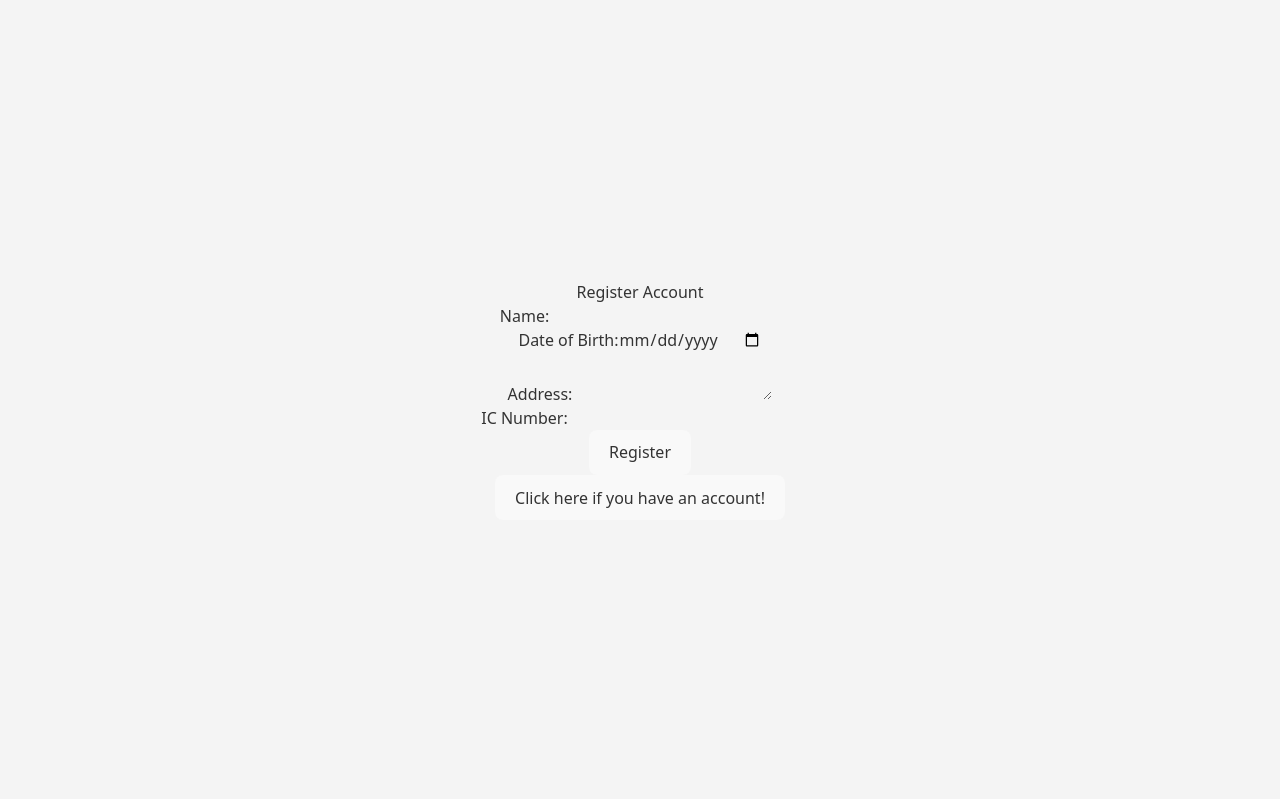
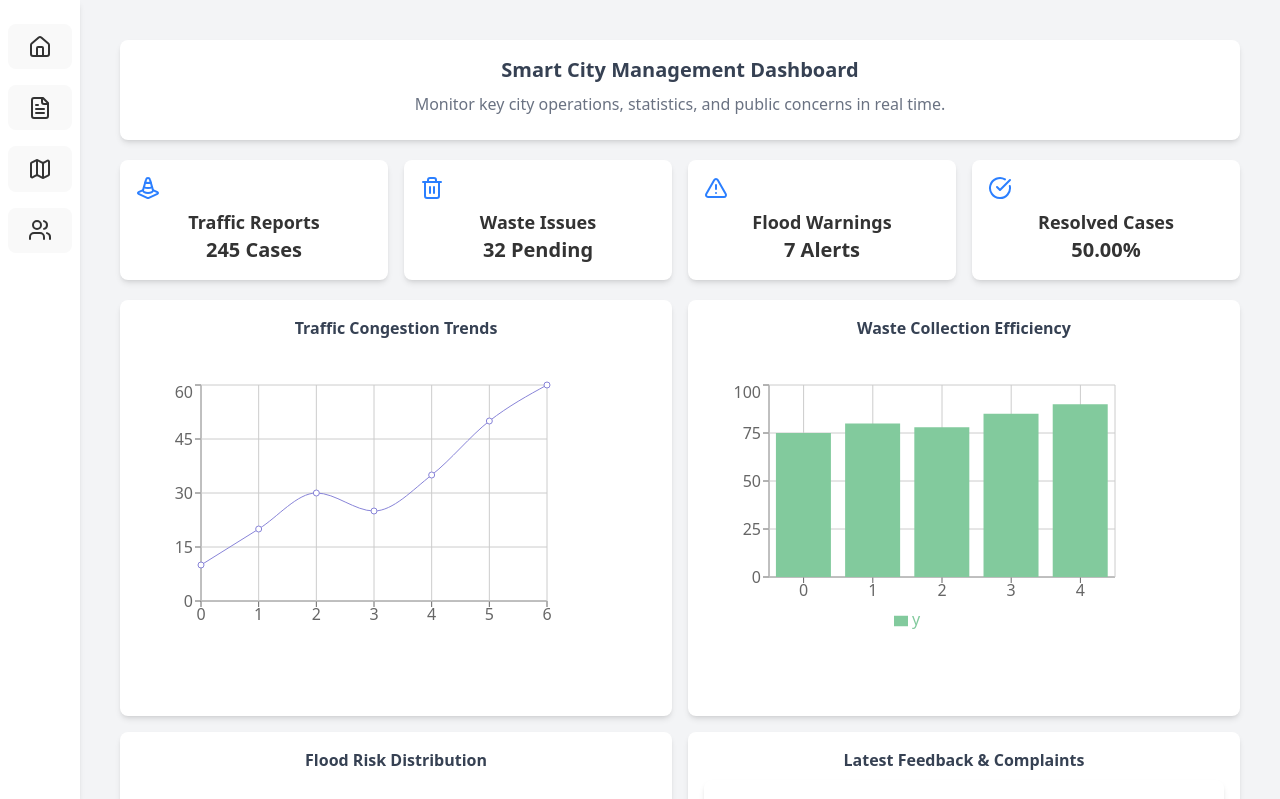
Before and after one commit to Ecocity-The-Try-People/VHack-Ecocity, a React (Vite) app: page /register in a window 1280 px wide. Shown: the top 799 px of the page. Built offline with nearby package versions, Linux system fonts and the light colour scheme.

Commit message:
fixed_css

```diff
--- a/src/App.css
+++ b/src/App.css
@@ -1,9 +1,7 @@
 @import "tailwindcss";
 
 #root {
-  max-width: 1280px;
   margin: 0 auto;
-  padding: 2rem;
   text-align: center;
 }
 
--- a/src/App.jsx
+++ b/src/App.jsx
@@ -6,25 +6,31 @@ import './App.css';
 import Homepage from './page/homepage';
 import Flood_page from './page/flood_page';
 import Traffic_page from './page/traffic_page';
-import Smart_waste_management_page from './page/smart_waste_management_page'
+import Smart_waste_management_page from './page/smart_waste_management_page';
+import Admin from './admin';
+import PublicAdminModule from '@/pages/PublicAdmin'
 
 function App() {
 
   return (
-    <Router>
-      <Routes>
-        <Route path="/" element={<Login />} />
-        <Route path="/register" element={<Register />} />
-        <Route path="/homepage" element={<Homepage />} />
-        <Route path="/traffic" element={<Traffic_page />} />
-        <Route path="/flood_page" element={<Flood_page />} />
-        <Route path="/smart_waste_management_page" element={<Smart_waste_management_page />} />
-      </Routes>
-    </Router>
+    // <Router>
+    //   <Routes>
+    //     <Route path="/" element={<Login />} />
+    //     <Route path="/register" element={<Register />} />
+    //     <Route path="/homepage" element={<Homepage />} />
+    //     <Route path="/traffic" element={<Traffic_page />} />
+    //     <Route path="/flood_page" element={<Flood_page />} />
+    //     <Route path="/smart_waste_management_page" element={<Smart_waste_management_page />} />
+    //     <Route path="/admin_page" element={<Admin />} />
+    //   </Routes>
+    // </Router>
+    <>
+    <div>
+      <PublicAdminModule />
+    </div>
+    </>
   );
-    //   <div>
-    //     <PublicAdminModule />
-    //   </div>
+
 }
 
 export default App;
--- a/src/Styles.jsx
+++ b/src/Styles.jsx
@@ -1,63 +1,63 @@
-const styles = {
-  container: {
-    maxWidth: "400px",
-    margin: "0 auto",
-    padding: "20px",
-    border: "1px solid #ccc",
-    borderRadius: "8px",
-    boxShadow: "0 2px 4px rgba(0, 0, 0, 0.1)",
-  },
-  form: {
-    display: "flex",
-    flexDirection: "column",
-  },
-  profilePictureContainer: {
-    display: "flex",
-    flexDirection: "column",
-    alignItems: "center",
-    marginBottom: "15px",
-  },
-  profilePicture: {
-    width: "150px",
-    height: "150px",
-    borderRadius: "50%",
-    objectFit: "cover",
-    marginBottom: "10px",
-  },
-  fileInput: {
-    marginTop: "10px",
-  },
-  editPictureButton: {
-    marginTop: "10px",
-    padding: "5px 10px",
-    borderRadius: "4px",
-    border: "none",
-    backgroundColor: "#28a745",
-    color: "#fff",
-    cursor: "pointer",
-  },
-  formGroup: {
-    marginBottom: "15px",
-  },
-  input: {
-    width: "100%",
-    padding: "8px",
-    marginTop: "5px",
-    borderRadius: "4px",
-    border: "1px solid #ccc",
-  },
-  buttonGroup: {
-    display: "flex",
-    justifyContent: "center",
-  },
-  button: {
-    padding: "10px 20px",
-    borderRadius: "4px",
-    border: "none",
-    backgroundColor: "#007bff",
-    color: "#fff",
-    cursor: "pointer",
-  },
-};
+// const styles = {
+//   container: {
+//     maxWidth: "400px",
+//     margin: "0 auto",
+//     padding: "20px",
+//     border: "1px solid #ccc",
+//     borderRadius: "8px",
+//     boxShadow: "0 2px 4px rgba(0, 0, 0, 0.1)",
+//   },
+//   form: {
+//     display: "flex",
+//     flexDirection: "column",
+//   },
+//   profilePictureContainer: {
+//     display: "flex",
+//     flexDirection: "column",
+//     alignItems: "center",
+//     marginBottom: "15px",
+//   },
+//   profilePicture: {
+//     width: "150px",
+//     height: "150px",
+//     borderRadius: "50%",
+//     objectFit: "cover",
+//     marginBottom: "10px",
+//   },
+//   fileInput: {
+//     marginTop: "10px",
+//   },
+//   editPictureButton: {
+//     marginTop: "10px",
+//     padding: "5px 10px",
+//     borderRadius: "4px",
+//     border: "none",
+//     backgroundColor: "#28a745",
+//     color: "#fff",
+//     cursor: "pointer",
+//   },
+//   formGroup: {
+//     marginBottom: "15px",
+//   },
+//   input: {
+//     width: "100%",
+//     padding: "8px",
+//     marginTop: "5px",
+//     borderRadius: "4px",
+//     border: "1px solid #ccc",
+//   },
+//   buttonGroup: {
+//     display: "flex",
+//     justifyContent: "center",
+//   },
+//   button: {
+//     padding: "10px 20px",
+//     borderRadius: "4px",
+//     border: "none",
+//     backgroundColor: "#007bff",
+//     color: "#fff",
+//     cursor: "pointer",
+//   },
+// };
 
-export default styles;
+// export default styles;
--- /dev/null
+++ b/src/admin.jsx
@@ -0,0 +1,15 @@
+import './App.css'
+import PublicAdminModule from '@/pages/PublicAdmin'
+
+function admin() {
+
+  return (
+    <>
+      <div>
+        <PublicAdminModule />
+      </div>
+    </>
+  )
+}
+
+export default admin
--- a/src/index.css
+++ b/src/index.css
@@ -1,3 +1,4 @@
+@import "tailwindcss";
 @tailwind base;
 @tailwind components;
 @tailwind utilities;
@@ -28,7 +29,6 @@ a:hover {
 
 body {
   margin: 0;
-  display: flex;
   place-items: center;
   min-width: 320px;
   min-height: 100vh;
```
Also changed, not shown: package.json (+17 -17 lines), 1 other file (tests, documents, lock files or other folders).
